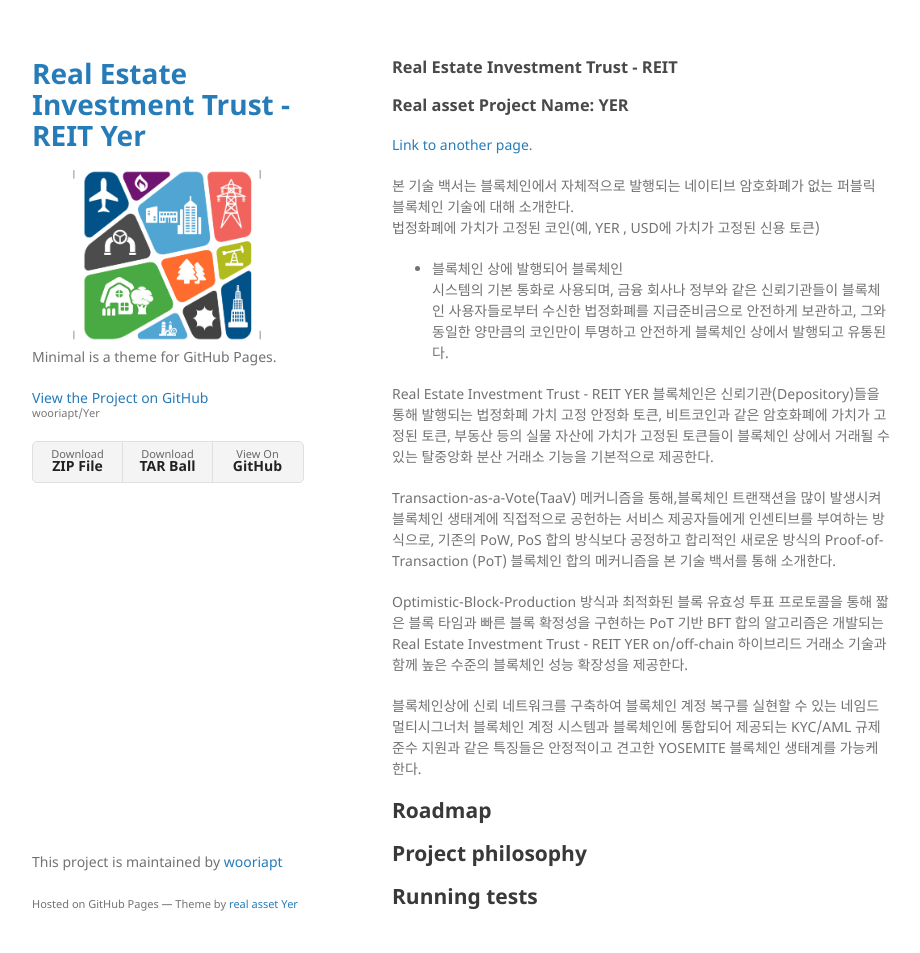
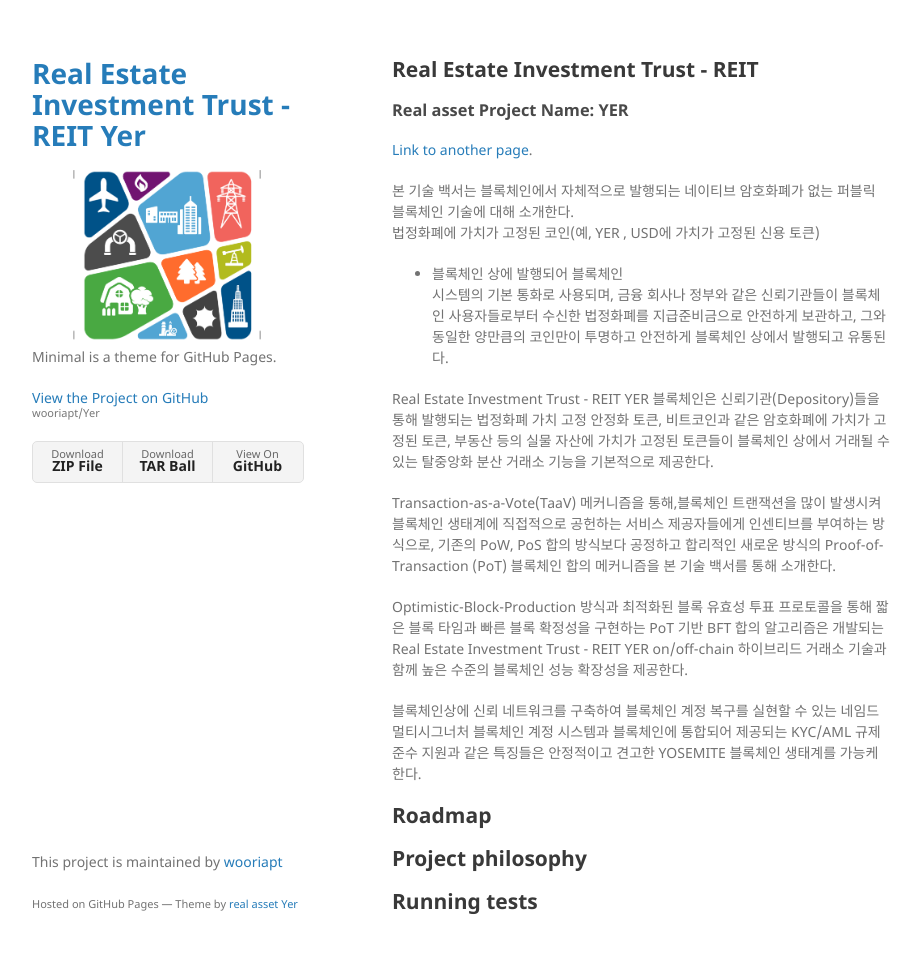
Before and after one commit to wooriapt/Yer, a Jekyll site: the page built from index.md, in a window 1280 px wide and 983 px high. Shown: the top 953 px of the window, without its empty margins (178-1098 px from the left). Built offline with Jekyll 4.4.1, drawn with Linux system fonts in a browser that asks for light colours; our own code applies the rules of GitHub Pages for plain Markdown files.

```diff
--- a/index.md
+++ b/index.md
@@ -2,7 +2,7 @@
 layout: default
 ---
 
-### Real Estate Investment Trust - REIT
+## Real Estate Investment Trust - REIT
 ### Real asset Project Name: YER
 
 [Link to another page](./another-page.html).
```
